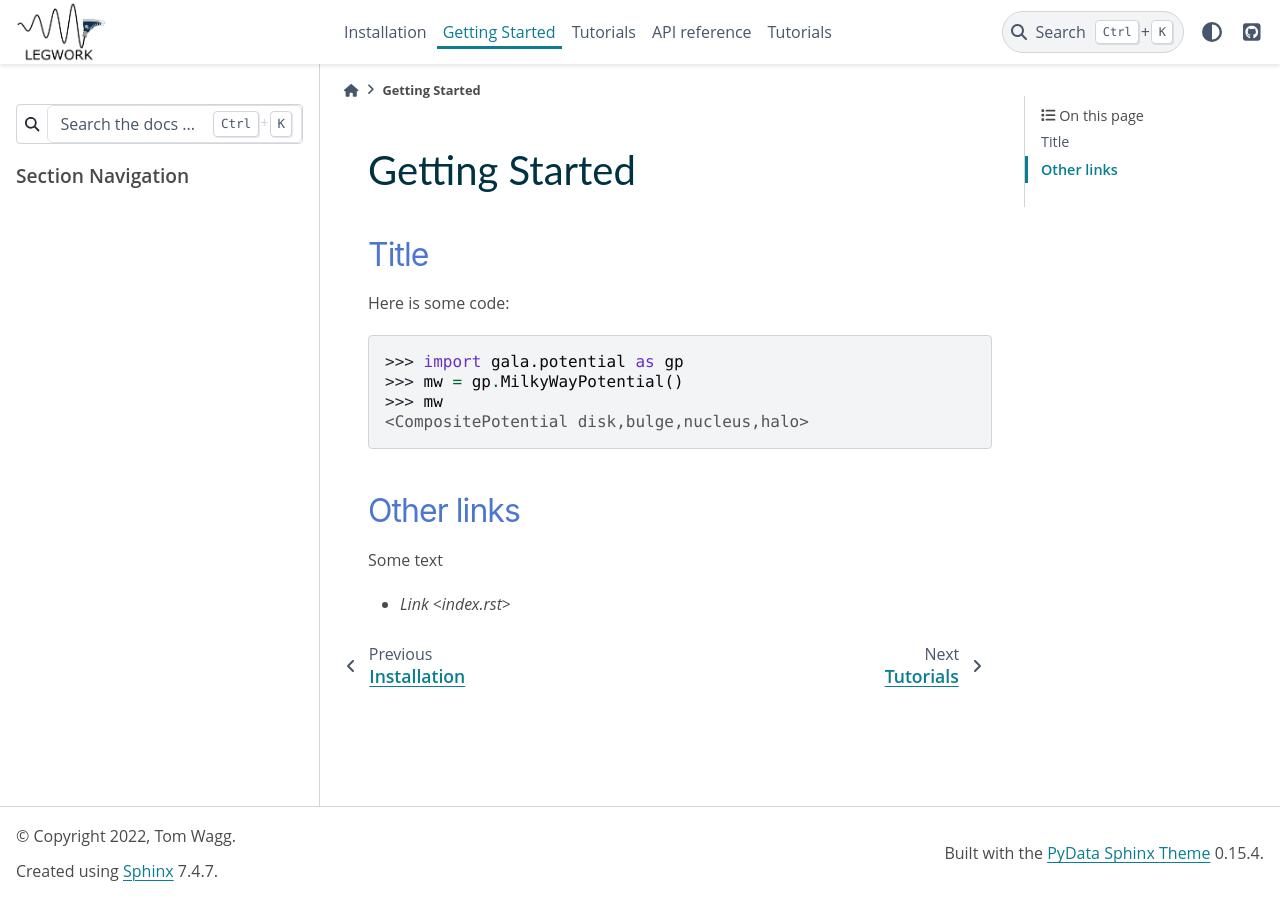
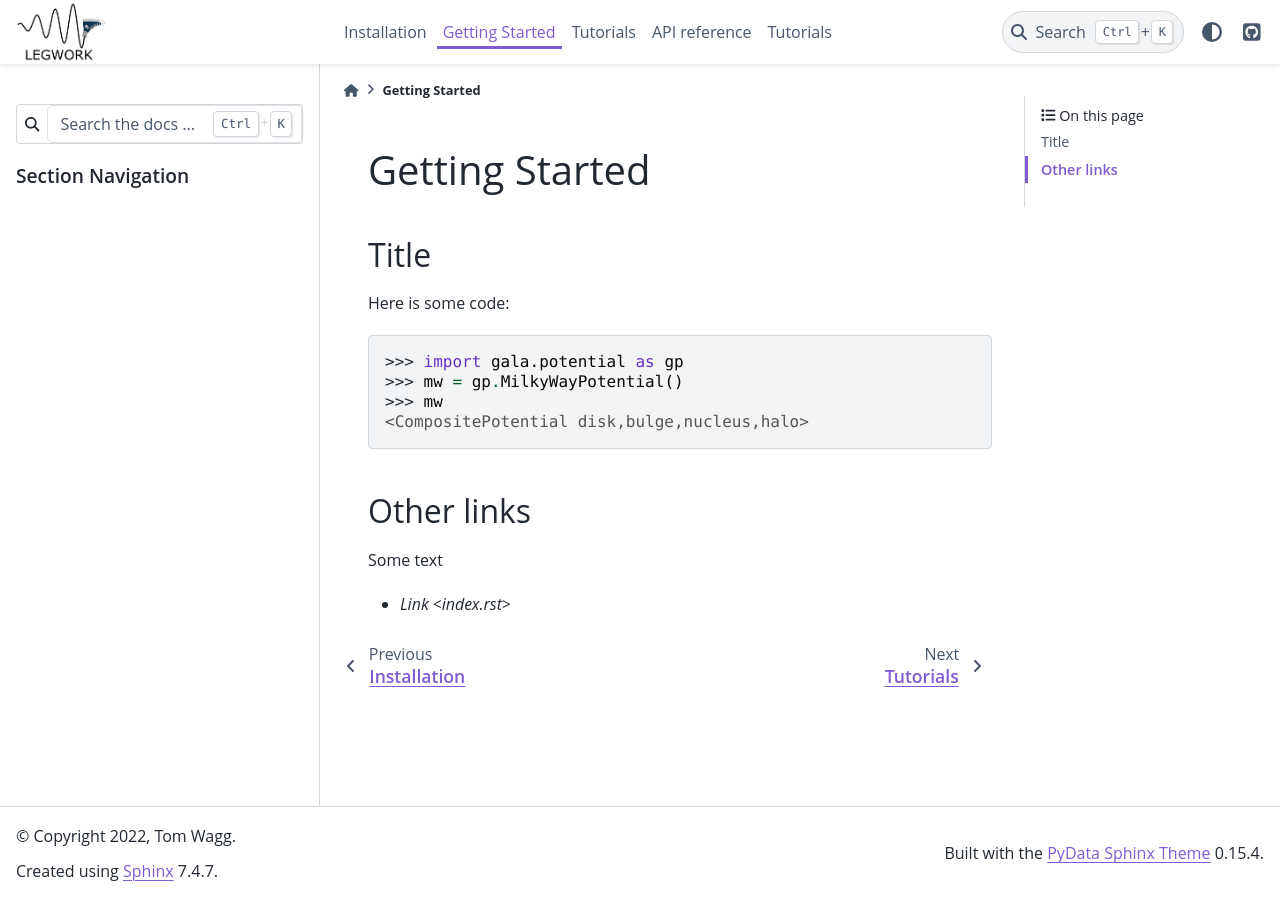
Before and after one commit to TomWagg/cogsworth, a Sphinx documentation site: the page built from docs/getting_started.rst, in a window 1280 px wide. Built offline with Sphinx 7.4.7 and the PyData theme 0.15.4, drawn with Linux system fonts in a browser that asks for light colours.

Commit message:
update styling

```diff
--- a/docs/_static/custom.css
+++ b/docs/_static/custom.css
@@ -36,25 +36,16 @@
     transition-delay: 0.2s;
 }
 
-
-span#logotext2 {
-    color: #764099;
-}
-
 /* Taken from NumPy */
 
 @import url('https://fonts.googleapis.com/css2?family=Lato:ital,wght@0,400;0,700;0,900;1,400;1,700;1,900&family=Open+Sans:ital,wght@0,400;0,600;1,400;1,600&display=swap');
+@import url('https://fonts.googleapis.com/css2?family=Quicksand:wght@600&family=Signika+Negative:wght@300;400;500;600;700&display=swap');
 
 .navbar-brand img {
    height: 60px;
 }
 .navbar-brand {
    height: 75px;
-}
-
-body {
-  font-family: 'Open Sans', sans-serif;
-  color:#4A4A4A; /* numpy.org body color */
 }
 
 pre, code {
@@ -77,27 +68,11 @@
   font-weight: 300;
 }
 
-h1 {
-  font-family: "Lato", sans-serif;
-  color: #013243; /* warm black */
-}
-
-
-h2 {
-  color: #4d77cf; /* han blue */
-  letter-spacing: -.03em;
-}
-
-h3 {
-  color: #013243; /* warm black */
-  letter-spacing: -.03em;
-}
-
-/* Override some aspects of the pydata-sphinx-theme: taken from Pandas */
-
 :root {
-  /* Use softer blue from bootstrap's default info color */
-  --pst-color-info: 23, 162, 184;
+  --pst-color-primary: #805bd2!important;
+  --pst-font-family-base: 'Open Sans', sans-serif!important;
+  --pst-font-family-base-system: 'Open Sans', sans-serif!important;
+  --pst-font-family-heading: 'Open Sans', sans-serif!important;
 }
 
 .bd-content {
--- a/docs/_static/custom.js
+++ /dev/null
@@ -1,22 +0,0 @@
-document.addEventListener("DOMContentLoaded", function() {
-    // add links to nav boxes
-    boxes = document.querySelectorAll(".toms-nav-container .box, .toms-nav-box");
-    boxes.forEach(element => {
-        element.addEventListener("click", function() {
-            window.location.href = this.getAttribute("data-href");
-        })
-    });
-
-    // fix no-title issues
-    if (document.querySelector("title").innerText == "<no title> — LEGWORK  documentation") {
-        document.querySelector("title").innerText == "LEGWORK"
-        document.title = "LEGWORK";
-
-        breadcrumbs = document.querySelectorAll(".wy-breadcrumbs li");
-        breadcrumbs.forEach(el => {
-            if (el.innerText == "<no title>") {
-                el.innerText = "Home";
-            }
-        });
-    }
-})
```
